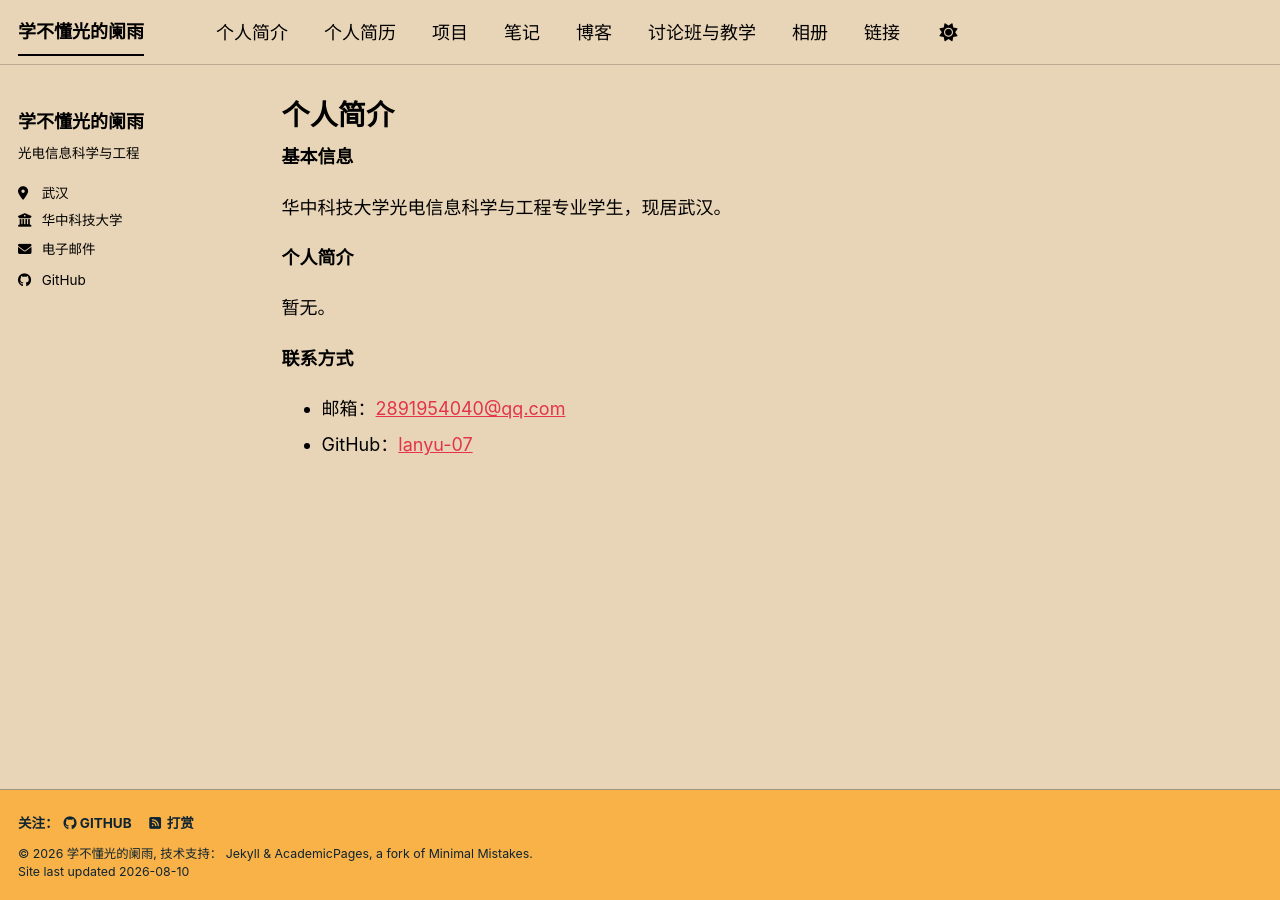
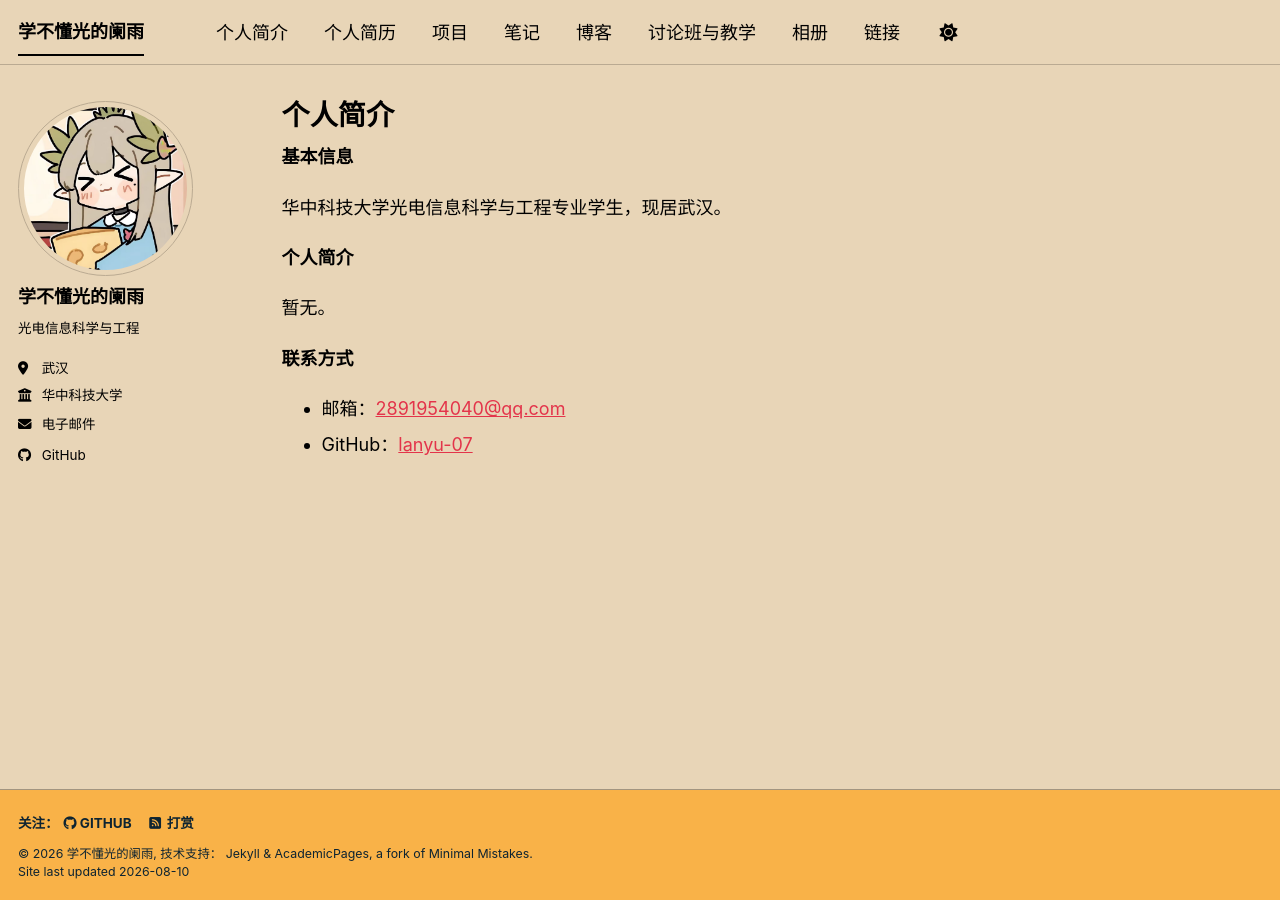
Before and after one commit to lanyu-07/lanyu-07.github.io, a Jekyll site: the page built from _pages/about.md, in a window 1280 px wide. Built offline with Jekyll 4.4.1, drawn with Linux system fonts in a browser that asks for light colours; a script bundle is joined from its source files by our own code; library files that are not in the unit come from our copies.

Commit message:
Add profile avatar

```diff
--- a/_config.yml
+++ b/_config.yml
@@ -23,7 +23,7 @@ repository               : "lanyu-07/lanyu-07.github.io"
 #               Additional customization can be done by editing /_includes/author-profile.html
 author:
   # Biographic information
-  avatar           :
+  avatar           : "avatar.png"
   name             : "学不懂光的阑雨"
   pronouns         : # example: "she/her"
   bio              : "光电信息科学与工程"
```
Also changed, not shown: images/avatar.png (added).
